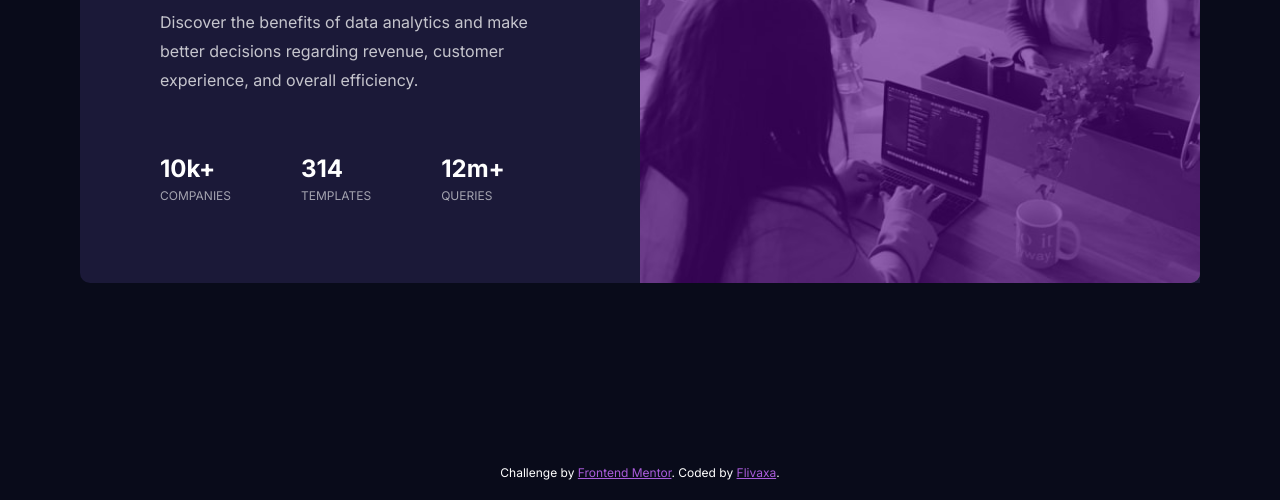
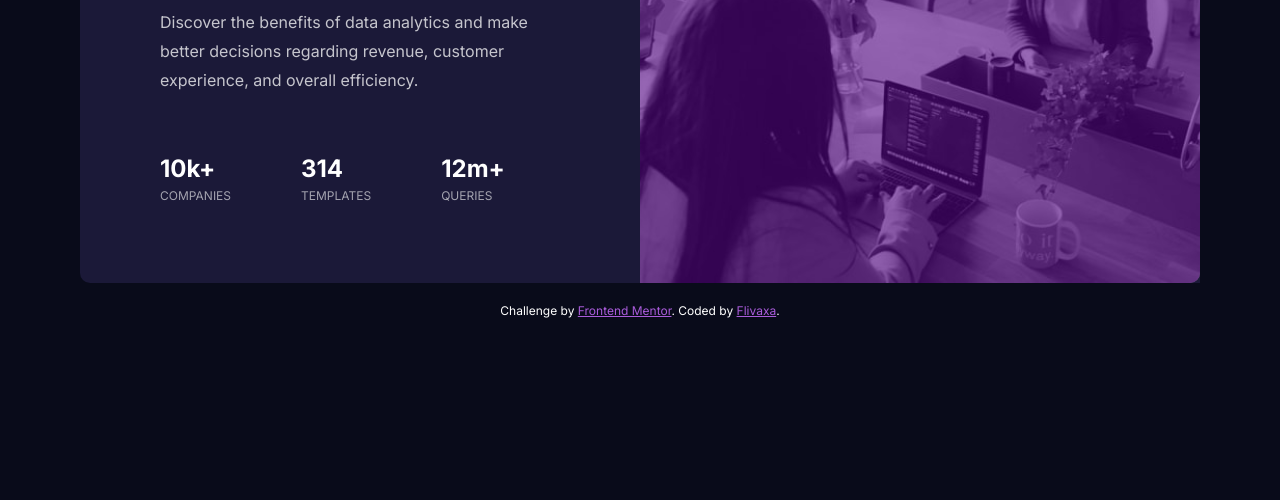
Before and after one commit to Flivaxa/Front-End-Mentor-newbie-cha-5, a plain HTML site: page index.html in a window 1280 px wide. Shown: the part 300-800 px from the top of the page. Drawn offline with Linux system fonts and the light colour scheme.

Commit message:
Fix attribution section

```diff
--- a/index.html
+++ b/index.html
@@ -16,7 +16,7 @@
 
   <!-- Feel free to remove these styles or customise in your own stylesheet 👍 -->
   <style>
-    .attribution { font-size: 12px; text-align: center; color: hsl(0, 0%, 100%); position: absolute; bottom: 20px; left: 50%; transform: translateX(-50%);}
+    .attribution { font-size: 12px; text-align: center; color: hsl(0, 0%, 100%); padding-top: 20px; padding-bottom: 50px;}
     .attribution a { color: hsl(277, 64%, 61%); }
   </style>
 </head>
@@ -43,11 +43,10 @@
         </div>
       </div>
     </main>
-  </div>
-
-  <div class="attribution" role="contentinfo">
-    Challenge by <a href="https://www.frontendmentor.io?ref=challenge" target="_blank">Frontend Mentor</a>.
-    Coded by <a href="https://github.com/Flivaxa/Front-End-Mentor-newbie-cha-5" target="_blank">Flivaxa</a>.
+    <div class="attribution" role="contentinfo">
+      Challenge by <a href="https://www.frontendmentor.io?ref=challenge" target="_blank">Frontend Mentor</a>.
+      Coded by <a href="https://github.com/Flivaxa/Front-End-Mentor-newbie-cha-5" target="_blank">Flivaxa</a>.
+    </div>
   </div>
 </body>
 </html>
```
